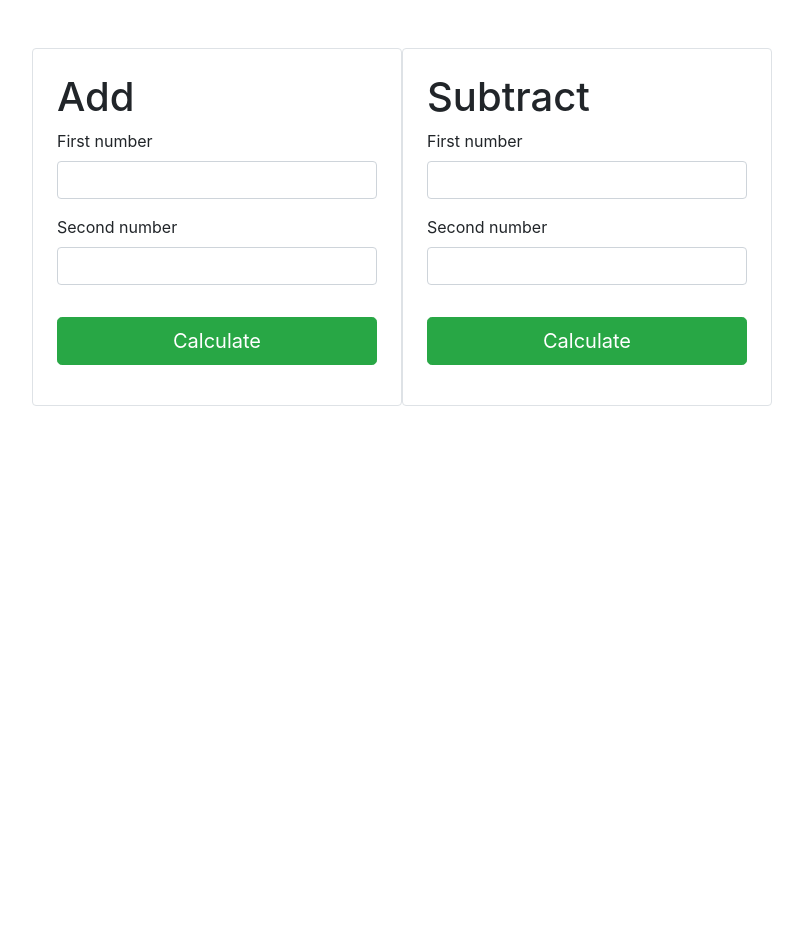
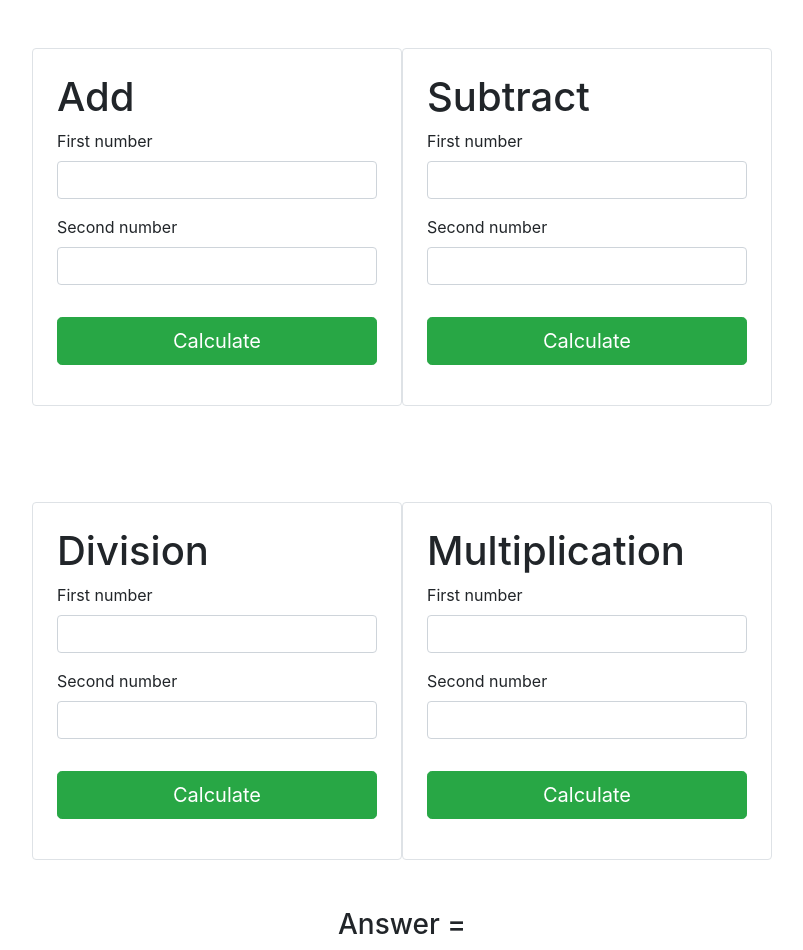
Before and after one commit to ebbiee/calc-form, a plain HTML site: page index.html in a window 1280 px wide. Shown: the whole page, without its empty margins (238-1041 px from the left). Before the commit the page ends 800 px from the top, so only its background shows below. Drawn offline with nearby package versions, Linux system fonts and the light colour scheme.

Commit message:
Add the division and multiplication

```diff
--- a/index.html
+++ b/index.html
@@ -24,24 +24,56 @@
         </div>
         <button type="submit" class="btn btn-success my-3 w-100 btn-lg" > Calculate</button>
       </form>
+
       <form action="" id="calculator2" class="col-md-4 border border-2 rounded p-4 my-5">
         <h1>Subtract</h1>
         <div class="form-group">
           <label for="numberOne">First number</label>
-          <input type="number" name="" id="numberOne" class="form-control">
+          <input type="number" name="" id="numberOneB" class="form-control">
         </div>
         <div class="form-group">
           <label for="numberTwo">Second number</label>
-          <input type="number" name="" id="numberTwo" class="form-control">
+          <input type="number" name="" id="numberTwoB" class="form-control">
         </div>
-        <button type="submit" class="btn btn-success my-3 w-100 btn-lg" > Calculate</button>
+        <button type="submit" class="btn btn-success my-3 w-100 btn-lg"> Calculate</button>
       </form>
     </div>
     <div class="center">
      <div class="display">
-      <h3> Answer = <span class="answer"></span></h3>
+      <h3> Answer = <span class="answer" id="answer"></span></h3>
      </div>
     </div>
-  </div>
+    <div class="center">
+      <form action="" id="calculator3" class="col-md-4 border border-2 rounded p-4 my-5">
+        <h1>Division</h1>
+        <div class="form-group">
+          <label for="numberOne">First number</label>
+          <input type="number" name="" id="numberOneC" class="form-control">
+        </div>
+        <div class="form-group">
+          <label for="numberTwo">Second number</label>
+          <input type="number" name="" id="numberTwoC" class="form-control">
+        </div>
+        <button type="submit" class="btn btn-success my-3 w-100 btn-lg"> Calculate</button>
+      </form>
+      <form action="" id="calculator4" class="col-md-4 border border-2 rounded p-4 my-5">
+        <h1>Multiplication</h1>
+        <div class="form-group">
+          <label for="numberOne">First number</label>
+          <input type="number" name="" id="numberOneD" class="form-control">
+        </div>
+        <div class="form-group">
+          <label for="numberTwo">Second number</label>
+          <input type="number" name="" id="numberTwoD" class="form-control">
+        </div>
+        <button type="submit" class="btn btn-success my-3 w-100 btn-lg"> Calculate</button>
+      </form>
+    </div>
+    <div class="center">
+      <div class="display2">
+       <h3> Answer = <span class="answer2" id="answer2"></span></h3>
+      </div>
+     </div>
+    </div>
 </body>
 </html>
```
